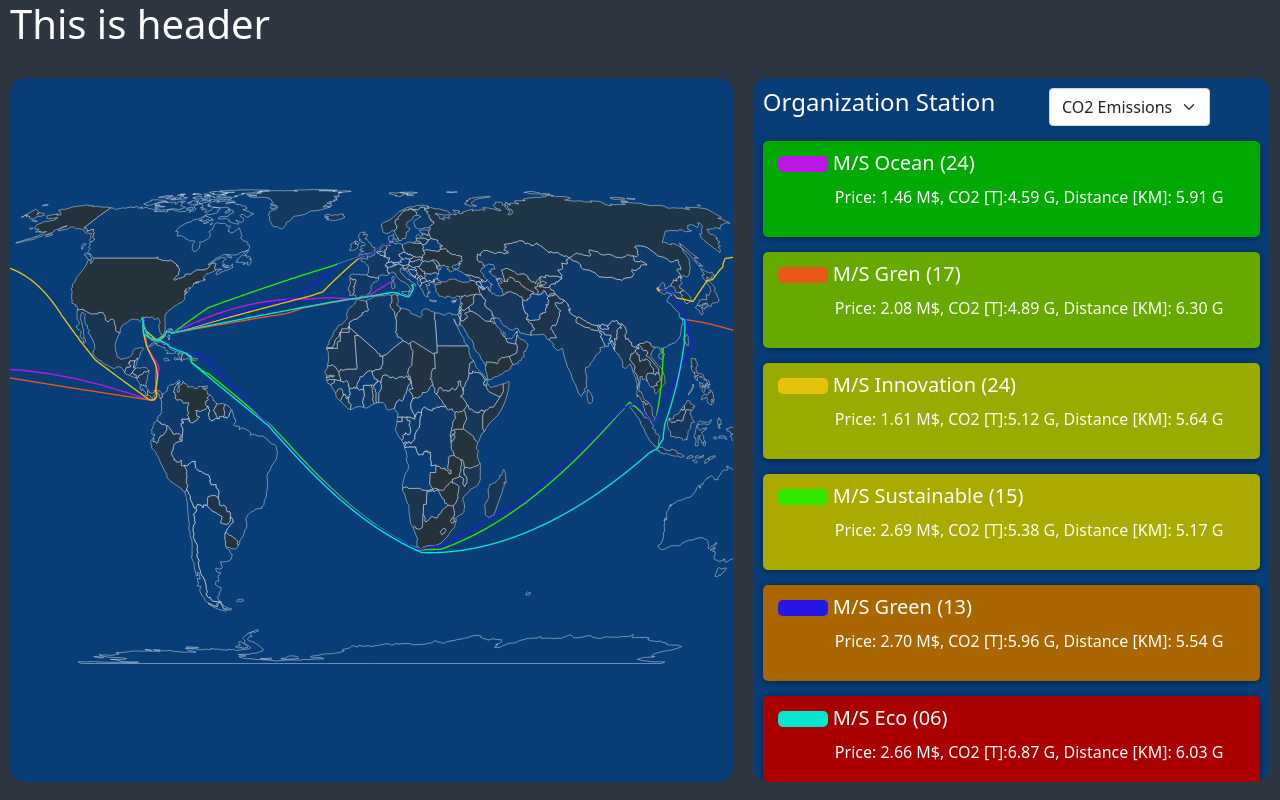
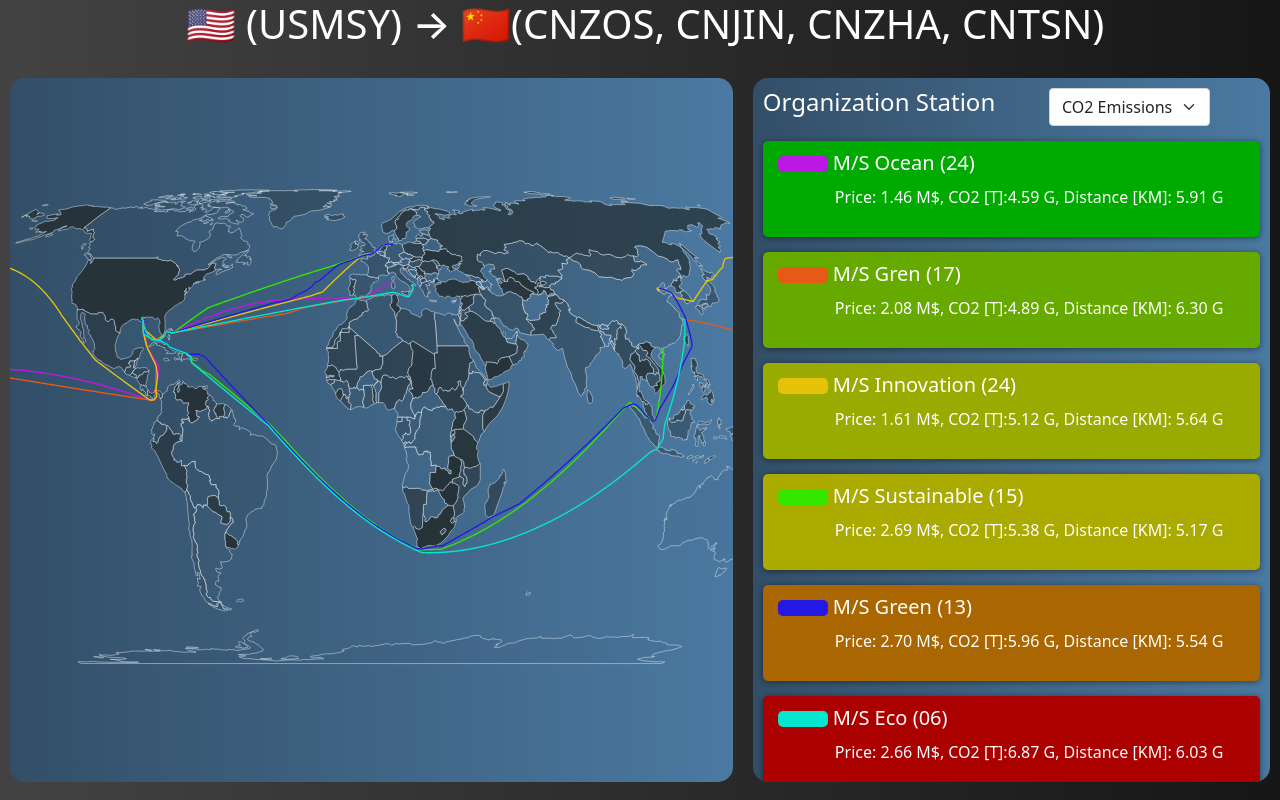
Before and after one commit to haved/Veracity7, a React (Create React App) app: page / in a window 1280 px wide. Built offline with nearby package versions, Linux system fonts and the light colour scheme.

Commit message:
GRADIENTS

```diff
--- a/src/App.tsx
+++ b/src/App.tsx
@@ -44,7 +44,9 @@ function App(this: any) {
     <div className="App">
       <div>
         <header className="App-header">
-          <h1 style={{ marginLeft: 10 }}>This is header</h1>
+          <h1 style={{ marginLeft: 10, textAlign: "center" }}>
+            🇺🇸 (USMSY) → 🇨🇳(CNZOS, CNJIN, CNZHA, CNTSN)
+          </h1>
         </header>
       </div>
       <div className="ContainerContainer">
--- a/src/Style/App.css
+++ b/src/Style/App.css
@@ -1,5 +1,15 @@
 .App {
-  background: #2e3642;
+  background: #000000; /* fallback for old browsers */
+  background: -webkit-linear-gradient(
+    to right,
+    #434343,
+    rgb(22, 22, 22)
+  ); /* Chrome 10-25, Safari 5.1-6 */
+  background: linear-gradient(
+    to right,
+    #434343,
+    rgb(22, 22, 22)
+  ); /* W3C, IE 10+/ Edge, Firefox 16+, Chrome 26+, Opera 12+, Safari 7+ */
   height: 100vh;
   color: white;
 }
@@ -24,7 +34,18 @@
 }
 
 .Container {
-  background: #083d77;
+  background: #4b79a1; /* fallback for old browsers */
+  background: -webkit-linear-gradient(
+    to right,
+    #334f68,
+    #4b79a1
+  ); /* Chrome 10-25, Safari 5.1-6 */
+  background: linear-gradient(
+    to right,
+    #334f68,
+    #4b79a1
+  ); /* W3C, IE 10+/ Edge, Firefox 16+, Chrome 26+, Opera 12+, Safari 7+ */
+
   border-radius: 15px;
   margin: 10px;
 }
```
